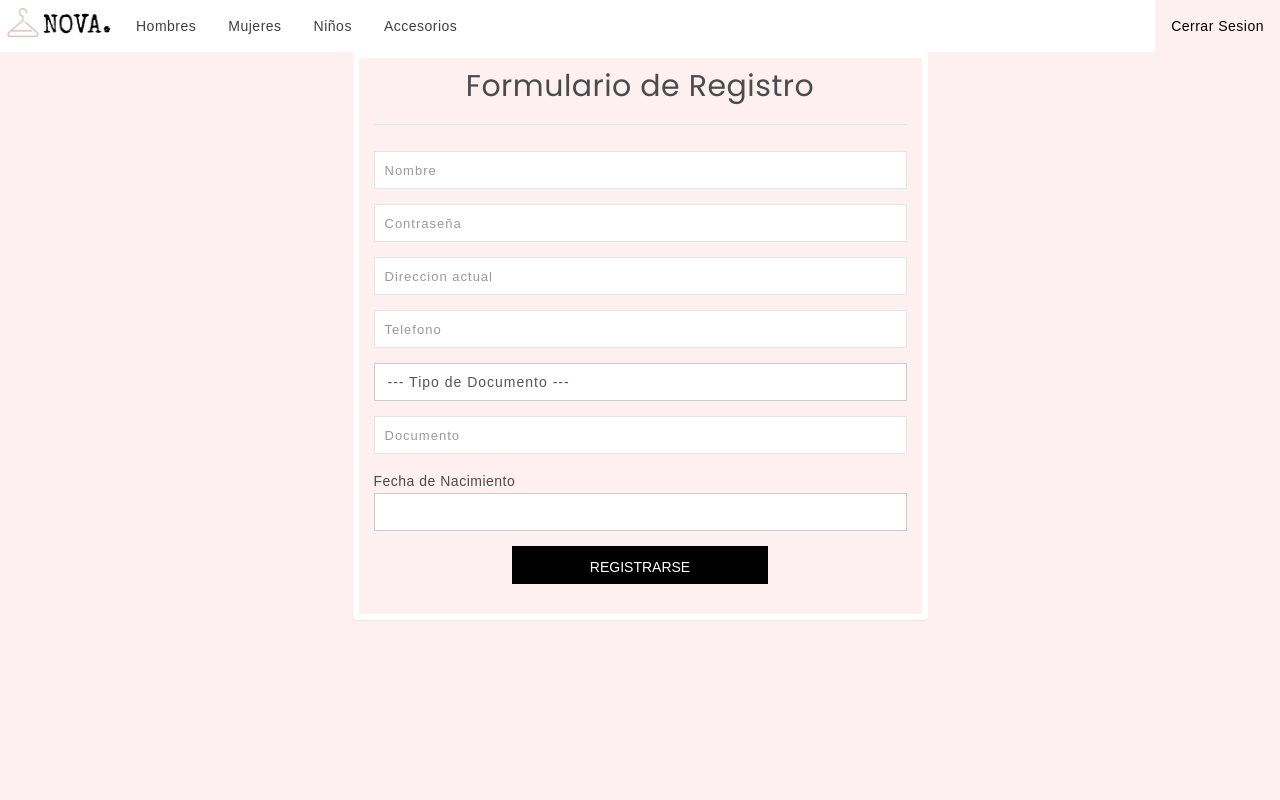
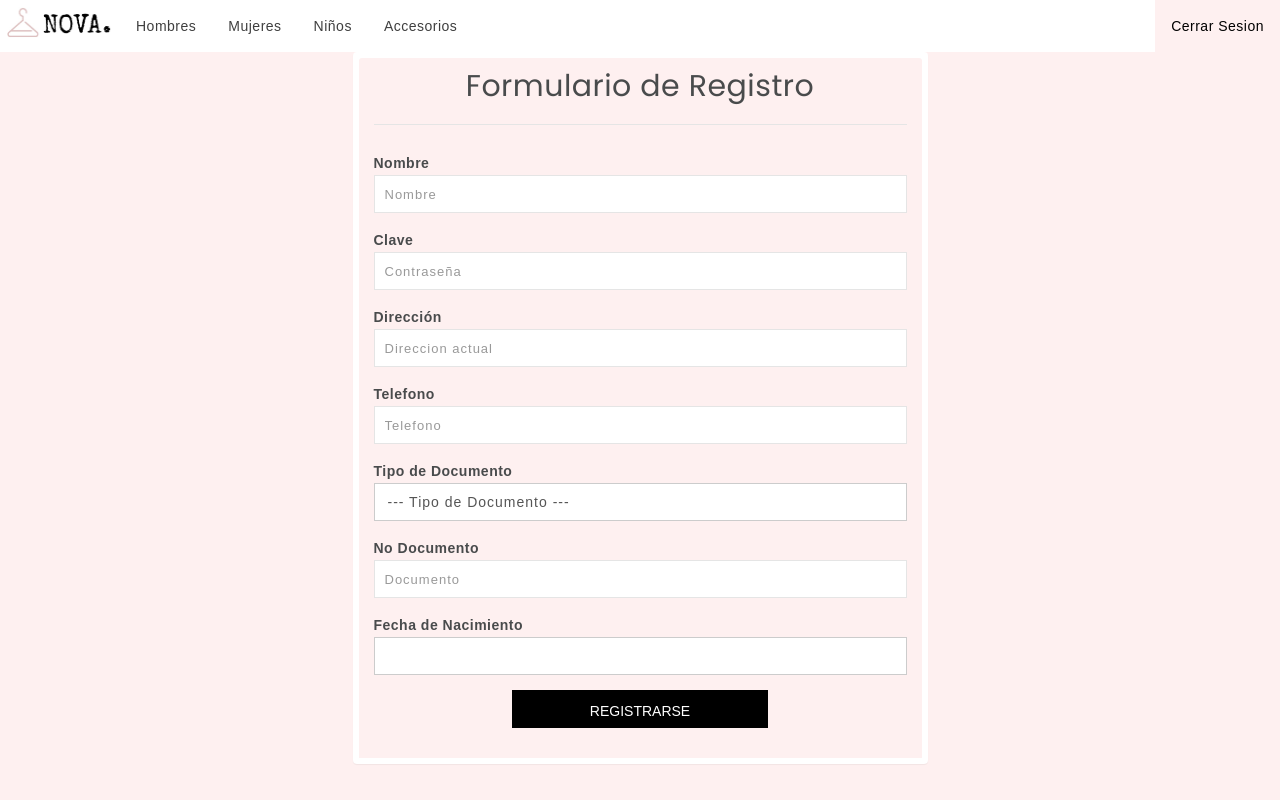
Before and after one commit to Marthox1999/Nova, a Django app: page /usuarios/clienteregistro in a window 1280 px wide. Run offline with Django 3.2, Linux system fonts and the light colour scheme; some libraries are stand-ins or nearby versions.

Commit message:
agregando labels #7 y #8

```diff
--- a/templates/usuarios/clienteregistro.html
+++ b/templates/usuarios/clienteregistro.html
@@ -28,18 +28,23 @@
                     <form id="login-form" name='registroCliente' method="post">
                         {% csrf_token %}
                         <div class="form-group">
+                            <label for="nombreCliente">Nombre</label>
                             <input type="text" name="nombreCliente" id="nombreCliente" tabindex="1" class="form-control" placeholder="Nombre" value="">
                         </div>
                         <div class="form-group">
+                            <label for="claveCliente">Clave</label>
                             <input type="password" name="claveCliente" id="claveCliente" tabindex="1" class="form-control" placeholder="Contraseña">
                         </div>
                         <div class="form-group">
+                            <label for="direccionCliente">Dirección</label>
                             <input type="text" name="direccionCliente" id="direccionCliente" tabindex="1" class="form-control" placeholder="Direccion actual" value="">
                         </div>
                         <div class="form-group">
+                            <label for="telefonoCliente">Telefono</label>
                             <input type="text" name="telefonoCliente" id="telefonoCliente" tabindex="1" class="form-control" placeholder="Telefono" value="">
                         </div>
                         <div class="form-group">
+                            <label for="tipoDocumento">Tipo de Documento</label>
                                 <select class="form-control" id="tipoDocumento" name="tipoDocumento">
                                     <option value=""> --- Tipo de Documento --- </option>
                                     <option value="TI">Tarjeta de Identidad</option>
@@ -48,10 +53,11 @@
                                 </select>
                         </div>
                         <div class="form-group">
+                            <label for="documentoCliente">No Documento</label>
                             <input type="text" name="documentoCliente" id="documentoCliente" tabindex="1" class="form-control" placeholder="Documento">
                         </div>
                         <div class="form-group">
-                            <p>Fecha de Nacimiento</p>
+                            <label for="datepicker">Fecha de Nacimiento</label>
                             <input id="datepicker" name='fechaNacimiento' class="form-control">
                             <script>
                               $(function () {
--- a/templates/usuarios/ingreso.html
+++ b/templates/usuarios/ingreso.html
@@ -28,9 +28,11 @@
               <form id="login-form" method="post"  name="ingresoCliente">
                 {% csrf_token %}
                 <div class="form-group">
+                  <label for="username">Nombre de Usuario</label>
                   <input type="text" name="username" id="username" tabindex="1" class="form-control" placeholder="Nombre de usuario">
                 </div>
                 <div class="form-group">
+                  <label for="password">Clave</label>
                   <input type="password" name="password" id="password" tabindex="2" class="form-control" placeholder="Contraseña">
                 </div>
 								<!--
```
Also changed, not shown: apps/usuarios/views.py (line endings or trailing spaces).
